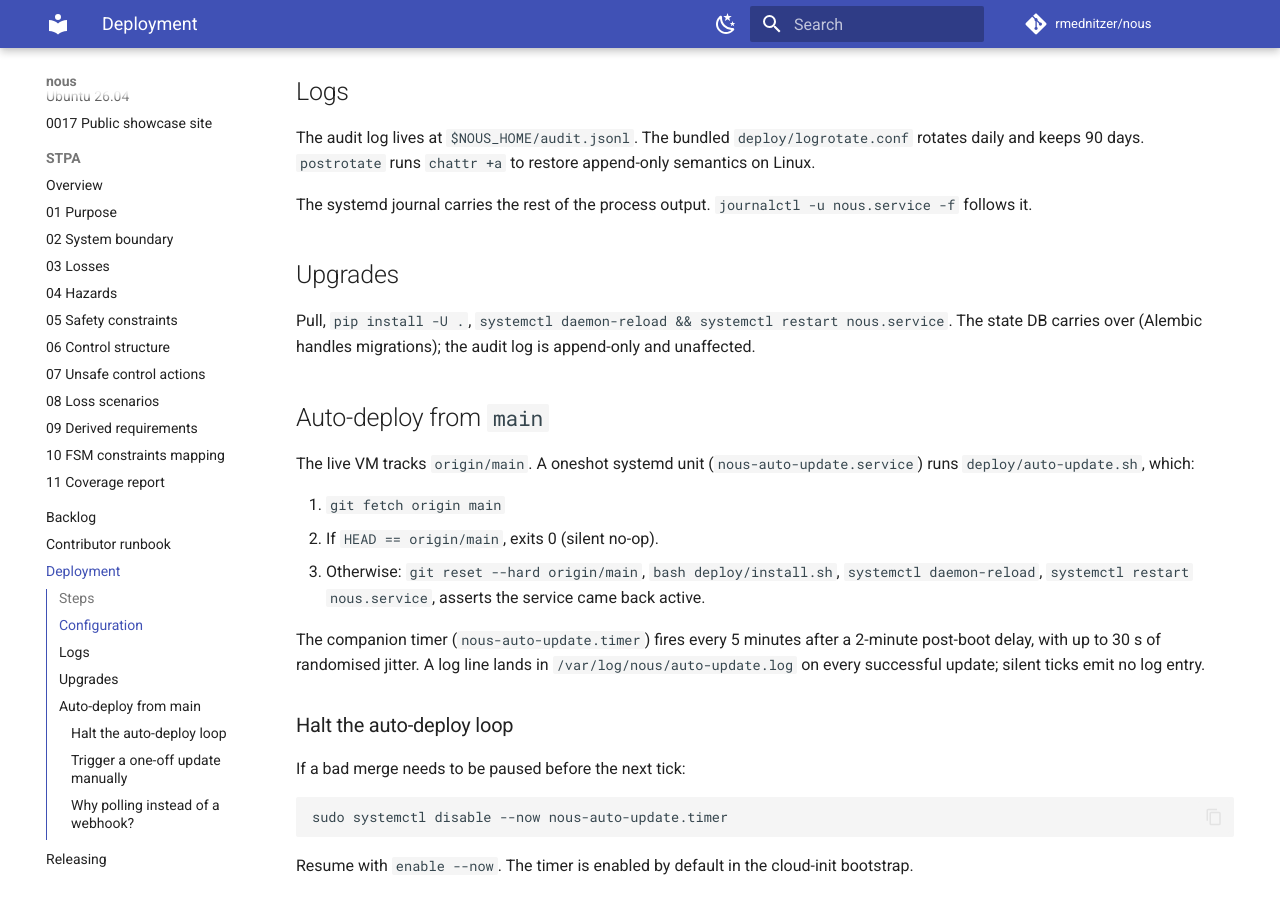
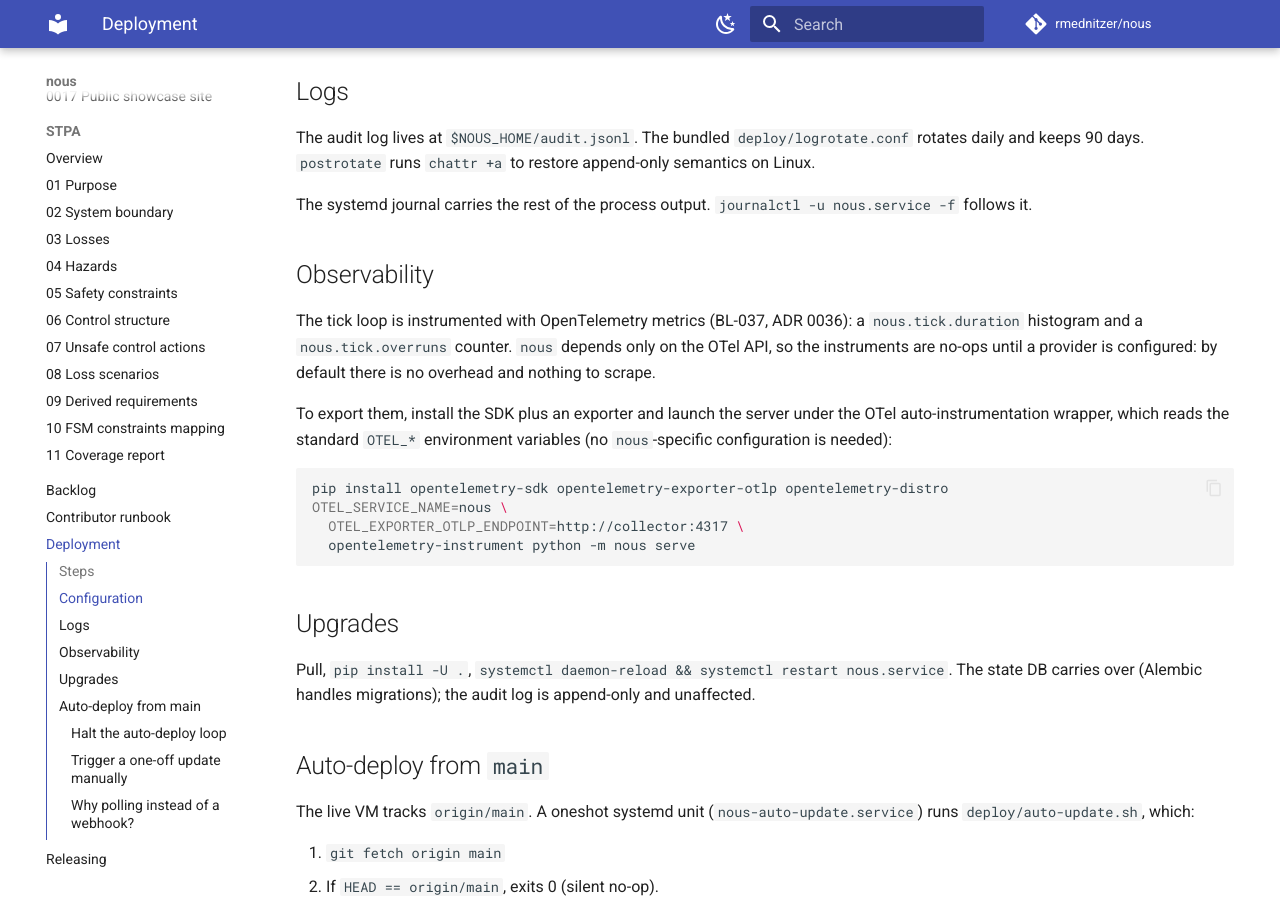
Before and after one commit to rmednitzer/nous, an MkDocs documentation site: the page built from docs/deployment.md, in a window 1280 px wide and 900 px high, scrolled down 1387 px. Built offline with MkDocs 1.6.1 and Material for MkDocs 9.7.7, drawn with Linux system fonts in a browser that asks for light colours; comment, search, counter and statistics services are not loaded.

Commit message:
feat(BL-037): OpenTelemetry metrics on the tick loop (ADR 0036)
Instrument the tick loop with two OpenTelemetry metrics built from the
OTel API alone, so they are no-ops until a MeterProvider is configured:

- nous.tick.duration: histogram (seconds) of per-tick wall-clock time,
  carrying the FSM mode as an attribute.
- nous.tick.overruns: counter incremented when a tick runs over its
  inter-tick budget.

src/nous/telemetry.py owns the instruments; tick_loop records each tick
and increments the counter on overrun. The runtime gains one lightweight
dependency (opentelemetry-api); the SDK stays a dev dependency, used only
to drive the in-memory metric reader the test asserts against, so CI
needs no collector and makes no network call. An operator opts in by
launching under opentelemetry-instrument with the standard OTEL_* env
vars (docs/deployment.md); the import-time instruments rebind to the
configured provider. Metrics, not a span per tick, because the loop runs
at 2 Hz.

Validated: ruff, mypy --strict (151 files), pytest (761 passed), policy,
mkdocs --strict; ADR index regenerated.

https://claude.ai/code/session_01Xs2Eo4Sx2ZJDYHpxuPrbc7
Signed-off-by: Roman Mednitzer <r.mednitzer@outlook.com>

````diff
--- a/docs/deployment.md
+++ b/docs/deployment.md
@@ -62,6 +62,24 @@ runs `chattr +a` to restore append-only semantics on Linux.
 The systemd journal carries the rest of the process output. `journalctl
 -u nous.service -f` follows it.
 
+## Observability
+
+The tick loop is instrumented with OpenTelemetry metrics (BL-037, ADR 0036):
+a `nous.tick.duration` histogram and a `nous.tick.overruns` counter. `nous`
+depends only on the OTel API, so the instruments are no-ops until a provider
+is configured: by default there is no overhead and nothing to scrape.
+
+To export them, install the SDK plus an exporter and launch the server under
+the OTel auto-instrumentation wrapper, which reads the standard `OTEL_*`
+environment variables (no `nous`-specific configuration is needed):
+
+```sh
+pip install opentelemetry-sdk opentelemetry-exporter-otlp opentelemetry-distro
+OTEL_SERVICE_NAME=nous \
+  OTEL_EXPORTER_OTLP_ENDPOINT=http://collector:4317 \
+  opentelemetry-instrument python -m nous serve
+```
+
 ## Upgrades
 
 Pull, `pip install -U .`, `systemctl daemon-reload && systemctl restart
--- a/pyproject.toml
+++ b/pyproject.toml
@@ -48,6 +48,7 @@ dependencies = [
     "anyio>=4.13.0",
     "uvicorn>=0.34",
     "starlette>=1.1.0",
+    "opentelemetry-api>=1.30",
 ]
 
 [project.optional-dependencies]
@@ -61,6 +62,10 @@ dev = [
     "mypy>=2.1.0",
     "hypothesis>=6.115",
     "types-PyYAML>=6.0.12.20260518",
+    # SDK is dev-only: the runtime depends on the OTel API alone (no-op
+    # without a configured provider). The SDK drives the in-memory metric
+    # reader the tick-loop telemetry test asserts against (BL-037, ADR 0036).
+    "opentelemetry-sdk>=1.30",
 ]
 docs = [
     "mkdocs>=1.6",
@@ -119,6 +124,7 @@ module = [
     "mcp.*",
     "sqlmodel.*",
     "alembic.*",
+    "opentelemetry.*",
 ]
 ignore_missing_imports = true
 
````
Also changed, not shown: AGENTS.md (+5 -2 lines), CHANGELOG.md (+14 -0 lines), STATUS.md (+6 -4 lines), docs/adr/0036-tick-loop-observability-otel.md (added, +61 -0 lines), docs/adr/README.md (+1 -0 lines), docs/backlog.md (+1 -1 lines), 4 other files.
